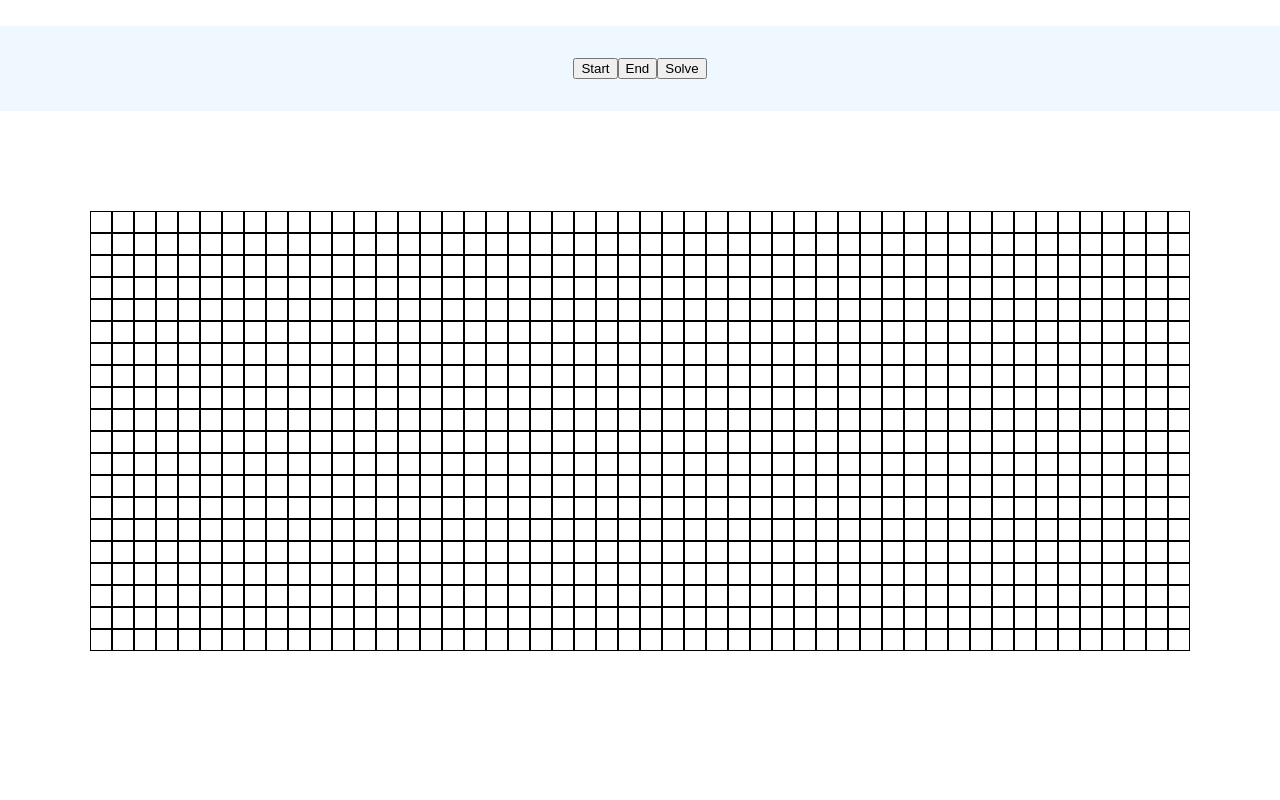
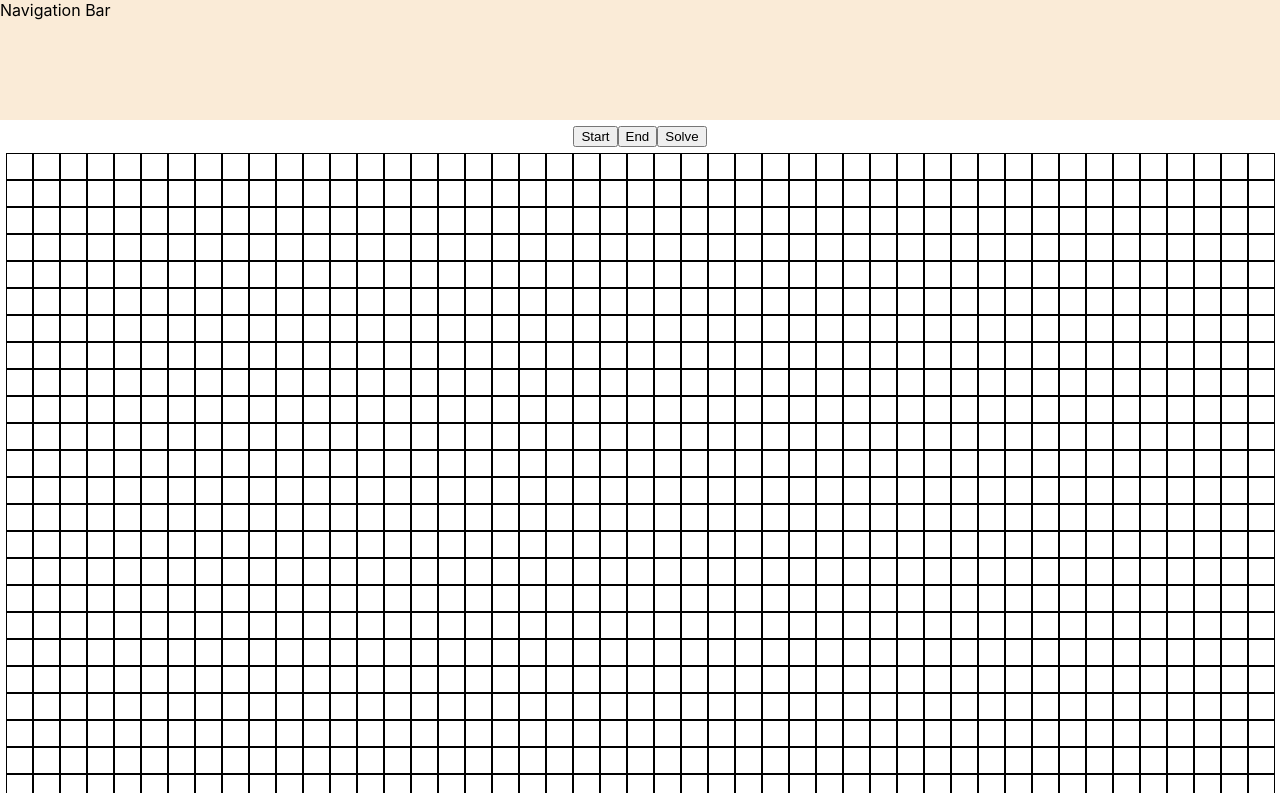
Before and after one commit to KshitizPratap/graph_visualizer, a React (Create React App) app: page / in a window 1280 px wide. Built offline with nearby package versions, Linux system fonts and the light colour scheme.

Commit message:
Added animation in path finder

```diff
--- a/package.json
+++ b/package.json
@@ -9,6 +9,7 @@
     "react": "^17.0.2",
     "react-dom": "^17.0.2",
     "react-scripts": "5.0.0",
+    "react-uuid": "^1.0.2",
     "web-vitals": "^2.1.4"
   },
   "scripts": {
--- a/src/App.js
+++ b/src/App.js
@@ -1,9 +1,11 @@
 import GraphVisualizer from "./container/GraphVisualizer";
+import Test from "./component/test";
 
 function App() {
    return(
      <div>
        <GraphVisualizer />
+       {/* <Test/> */}
      </div>
 
    )
--- a/src/component/Node/Node.js
+++ b/src/component/Node/Node.js
@@ -3,24 +3,33 @@ import React from "react";
 import classes from './Node.module.css';
 
 function Node(props){
-    let color =  "transparent";
+    let nodeStyle = null;
 
     if(props.startCoordinate[0] === props.row &&
         props.startCoordinate[1] === props.col){
-            color = "yellow";
+            nodeStyle = classes.Start;
+            console.log("[Node style]", nodeStyle);
+
     }
 
     else if(props.endCoordinate[0] === props.row &&
         props.endCoordinate[1] === props.col){
-            color = "red";
+            nodeStyle = classes.End;
         }
+
+    if(props.visited[props.row][props.col]){
+        nodeStyle = classes.Wall;
+    }
+
 
     return(
         <div
-            className= {classes.Node}
+            className= {[classes.Node, nodeStyle].join(' ')}
             onClick = {props.clickHandler}
-            style =
-                {{backgroundColor : color}}
+            onMouseDown = {props.mouseDownHandler}
+            onMouseEnter = {props.mouseMoveHandler}
+            onMouseUp = {props.mouseUpHandler}
+            // onMouseUp = {temp}
         ></div>
     )
 }
--- a/src/component/Node/Node.module.css
+++ b/src/component/Node/Node.module.css
@@ -1,9 +1,92 @@
 .Node{
-    height: 20px;
-    width: 20px;
-    border: 0.5px solid;
+    height: 25px;
+    width: 25px;
+    border: 0.1px solid;
 }
 
 .Start{
-    background-color: greenyellow;
+    background-color: rgb(7, 91, 248);
+    animation-name: animation;
+    animation-duration: 0.4s;
+    border: 0.1px solid white;
 }
+
+.End{
+    background-color: rgb(223, 6, 6);
+    animation-name: animationEnd;
+    animation-duration: 0.4s;
+    border: 0.1px solid white;
+
+}
+
+.Wall{
+    background-color: rgb(4, 20, 49);
+    animation-name: animationWall;
+    animation-duration: 0.1s;
+}
+
+@keyframes animation {
+    0% {
+      transform: scale(.3);
+      background-color: rgba(0, 0, 66, 0.75);
+      border-radius: 100%;
+    }
+
+     50% {
+      background-color: rgba(44, 90, 151, 0.75);
+    }
+
+    75% {
+      transform: scale(1.1);
+      background-color: rgba(55, 228, 147, 0.75)
+    }
+
+    100% {
+      transform: scale(1.0);
+      background-color: rgba(39, 211, 238, 0.75);
+    }
+  }
+
+  @keyframes animationEnd {
+    0% {
+      transform: scale(.3);
+      background-color: rgba(0, 0, 66, 0.75);
+      border-radius: 100%;
+    }
+
+     50% {
+      background-color: rgba(226, 245, 120, 0.75);
+    }
+
+    75% {
+      transform: scale(1.1);
+      background-color: rgba(233, 181, 10, 0.75)
+    }
+
+    100% {
+      transform: scale(1.0);
+      background-color: rgba(236, 124, 32, 0.75);
+    }
+  }
+
+  @keyframes animationWall {
+    0% {
+      transform: scale(.3);
+      background-color: rgba(78, 78, 97, 0.75);
+      border-radius: 100%;
+    }
+
+     50% {
+      background-color: rgba(42, 59, 82, 0.75);
+    }
+
+    75% {
+      transform: scale(1.1);
+      background-color: rgba(44, 37, 133, 0.75)
+    }
+
+    100% {
+      transform: scale(1.0);
+      background-color: rgba(20, 42, 243, 0.75);
+    }
+  }
--- a/src/container/GraphVisualizer.js
+++ b/src/container/GraphVisualizer.js
@@ -1,64 +1,96 @@
-import React, { useEffect, useState } from 'react'
-import Node from '../component/Node/Node'
-import classes from './GraphVisualizer.module.css'
-import { shortestPath } from '../Function/ShortestPath'
+import React, { useEffect, useState } from "react";
+import Node from "../component/Node/Node";
+import classes from "./GraphVisualizer.module.css";
+import { shortestPath } from "../Function/ShortestPath";
 
 function GraphVisualizer() {
+  const [grid, setGrid] = useState([], []);
+  const [visited, setVisited] = useState([], []);
 
-    const [grid, setGrid] = useState([], []);
+  const [wall, setWall] = useState(false);
   const [start, setStart] = useState(false);
+  const [end, setEnd] = useState(false);
+
   const [startCoordinate, setStartCoordinate] = useState([]);
-    const [end, setEnd] = useState(false);
   const [endCoordinate, setEndCoordinate] = useState([]);
 
+  const [prevWall, setPrevWall] = useState([-1, -1]);
+
+  // if (document.getElementsByClassName("tableNodes")[0] !== undefined)
+  //   console.dir(document.getElementsByClassName("tableNodes")[0].children[0]);
+
   useEffect(() => {
+    let temp = Array(80)
+      .fill(0)
+      .map((row) => new Array(50).fill(false));
+    setVisited(temp);
 
-        let arr = Array(50).fill(0).map(row => new Array(20).fill(0));
+    let arr = Array(80)
+      .fill(0)
+      .map((row) => new Array(50).fill(0));
 
-        for(let i=0; i<50; i++)
-        {
-            for(let j=0; j<20; j++)
-            {
-                arr[i][j] = [i, j];
-            }
+    for (let i = 0; i < 80; i++) {
+      for (let j = 0; j < 50; j++) arr[i][j] = [i, j];
     }
     setGrid(arr);
-
   }, []);
 
   const startHandler = () => {
     setStart(true);
     setEnd(false);
-    }
+    setWall(false);
+  };
 
   const endHandler = () => {
     setStart(false);
     setEnd(true);
+    setWall(false);
+  };
+
+  const NodeClickHandler = (row, col) => {
+    if (start) {
+      setStartCoordinate([row, col]);
     }
 
-    const NodeClickHandler = (row, col) => {
-        if(start){
-            setStartCoordinate([row, col])
-        }
-
-        if(end){
+    if (end) {
       setEndCoordinate([row, col]);
     }
+  };
 
+  const mouseDownHandler = () => {
+    console.log("[Mouse Down]");
+    setWall(true);
+  };
+
+  const mouseMoveHandler = (row, col) => {
+    if (wall && (row !== prevWall[0] || col != prevWall[1])) {
+      setPrevWall([row, col]);
+
+      console.log(row, col);
+
+      setVisited((temp) => {
+        temp[row][col] = true;
+        return temp;
+      });
     }
+  };
+
+  const mouseUpHandler = () => {
+    setWall(false);
+  };
 
   const pathMaker = (animated) => {
-        const n = animated.length
+    const n = animated.length;
 
-        let path = [animated[n-1][0], animated[n-1][1]]
-        let i = animated[n-1][2], j = animated[n-1][3]
+    let path = [];
+    path.push([animated[n - 1][0], animated[n - 1][1]]);
 
+    let i = animated[n - 1][2],
+      j = animated[n - 1][3];
     path.push([i, j]);
 
-        for(let k=n-1; k>=0; k--)
-        {
-            if(animated[k][0] == i && animated[k][1] == j)
-            {
+    for (let k = n - 1; k >= 0; k--) {
+      if (animated[k][0] === i && animated[k][1] === j) {
         i = animated[k][2];
         j = animated[k][3];
 
@@ -66,80 +98,104 @@ function GraphVisualizer() {
       }
     }
 
-        let arr = document.getElementsByClassName('tableNodes');
+    path.reverse();
+    path.push(endCoordinate);
 
-        for(let i=0; i<path.length; i++)
-        {
-            if(path[i][0] === undefined)
-                continue;
+    let arr = document.getElementsByClassName("tableNodes");
+
+    for (let i = 0; i < path.length; i++) {
+      if (path[i][0] === undefined) continue;
 
       setTimeout(() => {
-                arr[path[i][0]].children[path[i][1]].style.backgroundColor = 'pink'
-            }, 50*i)
+        arr[path[i][0]].children[path[i][1]].style.backgroundColor = "yellow";
+      }, 50 * i);
+    }
+  };
+
+  const shortestPathMain = () => {
+    let animated = shortestPath(grid, visited, startCoordinate, endCoordinate);
+
+    let arr = document.getElementsByClassName("tableNodes");
+    for (let i = 0; i < animated.length; i++) {
+      setTimeout(() => {
+        if (i !== animated.length - 1)
+          arr[animated[i][0]].children[animated[i][1]].style = {
+            backgroundColor: "yellow",
+            animationName: "animation",
+            animationDuration: "0.4s",
+          };
+        else
+        {
+          // arr[animated[i][0]].children[animated[i][1]].className = classes.animatedNodes
         }
 
-        console.log(path);
+        if (i > 0) {
+          arr[animated[i - 1][0]].children[
+            animated[i - 1][1]
+          ].className = classes.animatedNodes
+
+          console.dir(arr[animated[i][0]].children[animated[i][1]]);
+
+        }
+      }, 20 * i);
     }
 
-    const shortestPathMain = () => {
-        let animated = shortestPath(grid, startCoordinate, endCoordinate)
+    if (
+      animated[animated.length - 1][0] === endCoordinate[0] &&
+      animated[animated.length - 1][1] === endCoordinate[1]
+    ) {
+      setTimeout(() => {
+        pathMaker(animated);
+      }, 20 * animated.length);
+    } else {
+      setTimeout(() => {
+        alert("Path not found");
+      }, 20 * animated.length);
+    }
+  };
 
-        let arr = document.getElementsByClassName('tableNodes');
-        for(let i=0; i<animated.length; i++)
-        {
-            setTimeout(() => {
-                arr[animated[i][0]].children[animated[i][1]].style.backgroundColor = 'yellow'
-
-                if(i > 0){
-                    arr[animated[i-1][0]].children[animated[i-1][1]].style.backgroundColor = 'blue'
-                }
-
-                if(i === animated.length-1)
-                arr[animated[i][0]].children[animated[i][1]].style.backgroundColor = 'red'
-
-            }, 20*i)
-        }
-        console.log(startCoordinate, endCoordinate);
-        console.log(animated);
-
-        setTimeout(() => {
-            pathMaker(animated)
-
-        }, 21*animated.length)
-    }
-
-    const table = grid.length !== 0 ? grid.map((arr) => {
-        return(
-            <div className='tableNodes'>
+  const table =
+    grid.length !== 0
+      ? grid.map((arr) => {
+          return (
+            <div className="tableNodes">
               {arr.map((node) => {
-                    return <Node
-                                row = {node[0]}
-                                col = {node[1]}
-                                clickHandler = {() => NodeClickHandler(node[0], node[1])}
-                                start = {start}
-                                end = {end}
-                                startCoordinate = {startCoordinate}
-                                endCoordinate = {endCoordinate}
+                return (
+                  <Node
+                    key={node[0].toString() + "," + node[1].toString()}
+                    row={node[0]}
+                    col={node[1]}
+                    clickHandler={() => NodeClickHandler(node[0], node[1])}
+                    start={start}
+                    end={end}
+                    startCoordinate={startCoordinate}
+                    endCoordinate={endCoordinate}
+                    visited={visited}
+                    mouseMoveHandler={() => mouseMoveHandler(node[0], node[1])}
+                    mouseDownHandler={mouseDownHandler}
+                    mouseUpHandler={mouseUpHandler}
                   />
+                );
               })}
             </div>
-        )
-    }) : null;
+          );
+        })
+      : null;
 
-    return(
+  return (
     <div className={classes.Wrapper}>
-
+      <div className={classes.Nav}>Navigation Bar</div>
       <div className={classes.Buttons}>
         <button onClick={startHandler}>Start</button>
         <button onClick={endHandler}>End</button>
         <button onClick={shortestPathMain}>Solve</button>
       </div>
 
-            <div className={classes.Table}>
+      <div className={classes.Table} onMouseLeave={() => setWall(false)}>
         {table}
       </div>
     </div>
   );
 }
 
-export default GraphVisualizer
+export default GraphVisualizer;
--- a/src/container/GraphVisualizer.module.css
+++ b/src/container/GraphVisualizer.module.css
@@ -1,17 +1,59 @@
+.Wrapper{
+    height: 100vh;
+    width: 100vw;
+}
+
+.Nav{
+    height: 15vh;
+    background-color: antiquewhite;
+}
+
 .Table{
+    margin: 0;
     display: flex;
     align-items: center;
     justify-content: center;
     flex-flow: wrap;
+    overflow: hidden;
     height: 80vh;
-    width: 100vw;
+    width: 100%;
 }
 
 .Buttons{
     display: flex;
-    background-color: aliceblue;
     justify-content: center;
     width: 100vw;
-    margin-top: 2vw;
-    padding: 2rem 0;
+    padding: 6px 0;
 }
+
+.animatedNodes{
+    height: 25px;
+    width: 25px;
+    border: 0.00001px solid white;
+    background-color: rgba(33, 218, 247, 0.863);
+    animation-name: animation;
+    animation-duration: 1s;
+}
+
+@keyframes animation {
+    0% {
+      transform: scale(.3);
+      background-color: rgba(0, 0, 66, 0.75);
+      border-radius: 100%;
+    }
+
+     50% {
+      transform: scale(.9);
+        background-color: rgba(44, 90, 151, 0.75);
+    }
+
+    75% {
+      transform: scale(1.2);
+      background-color: rgba(55, 228, 147, 0.75)
+    }
+
+    100% {
+      transform: scale(1.0);
+      background-color: rgba(39, 211, 238, 0.75);
+    }
+  }
```
Also changed, not shown: src/Function/ShortestPath.js (+21 -15 lines), src/component/Test.module.css (added, +30 -0 lines), src/component/test.js (added, +12 -0 lines), src/container/visualizer.js (added, +26 -0 lines), src/Function/pathFinder.js (added), src/component/Node/testingComponents.js (added), 1 other file (tests, documents, lock files or other folders). Lines whose indentation alone changed are shown as unchanged.
